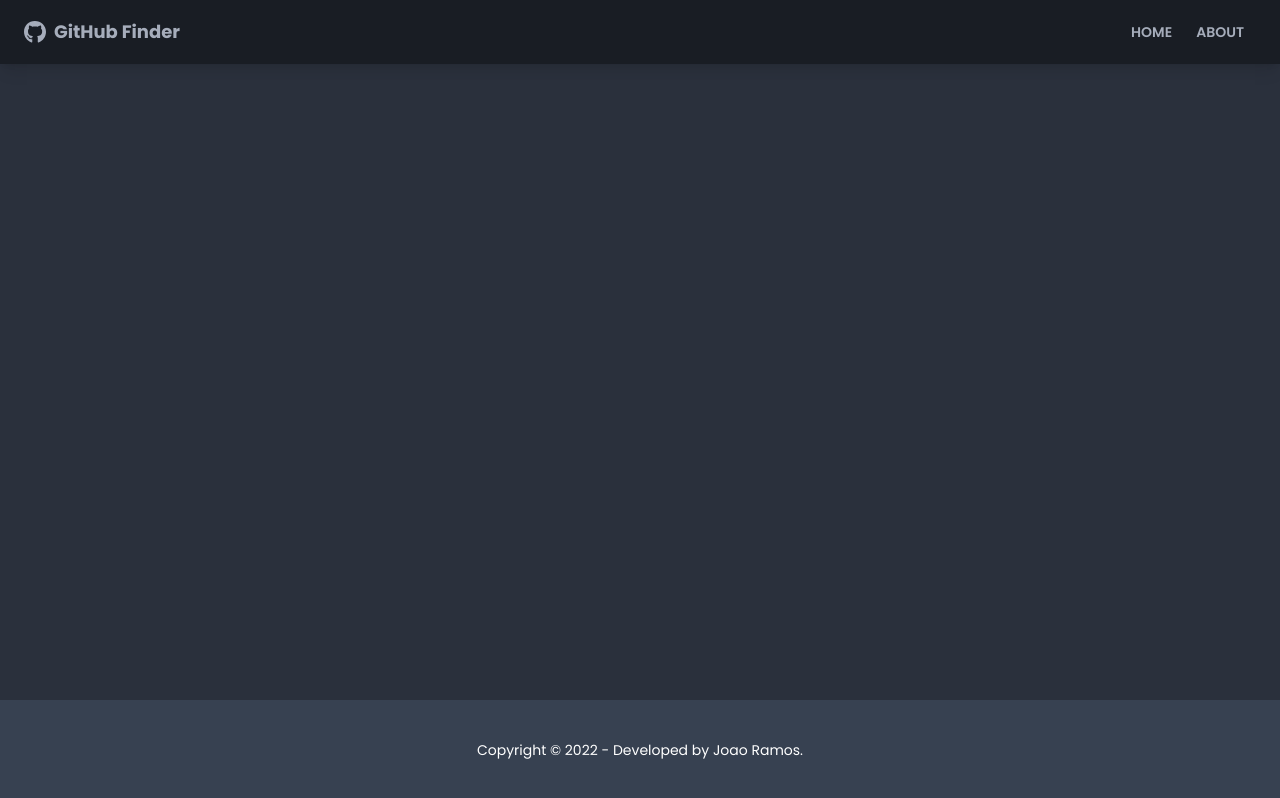
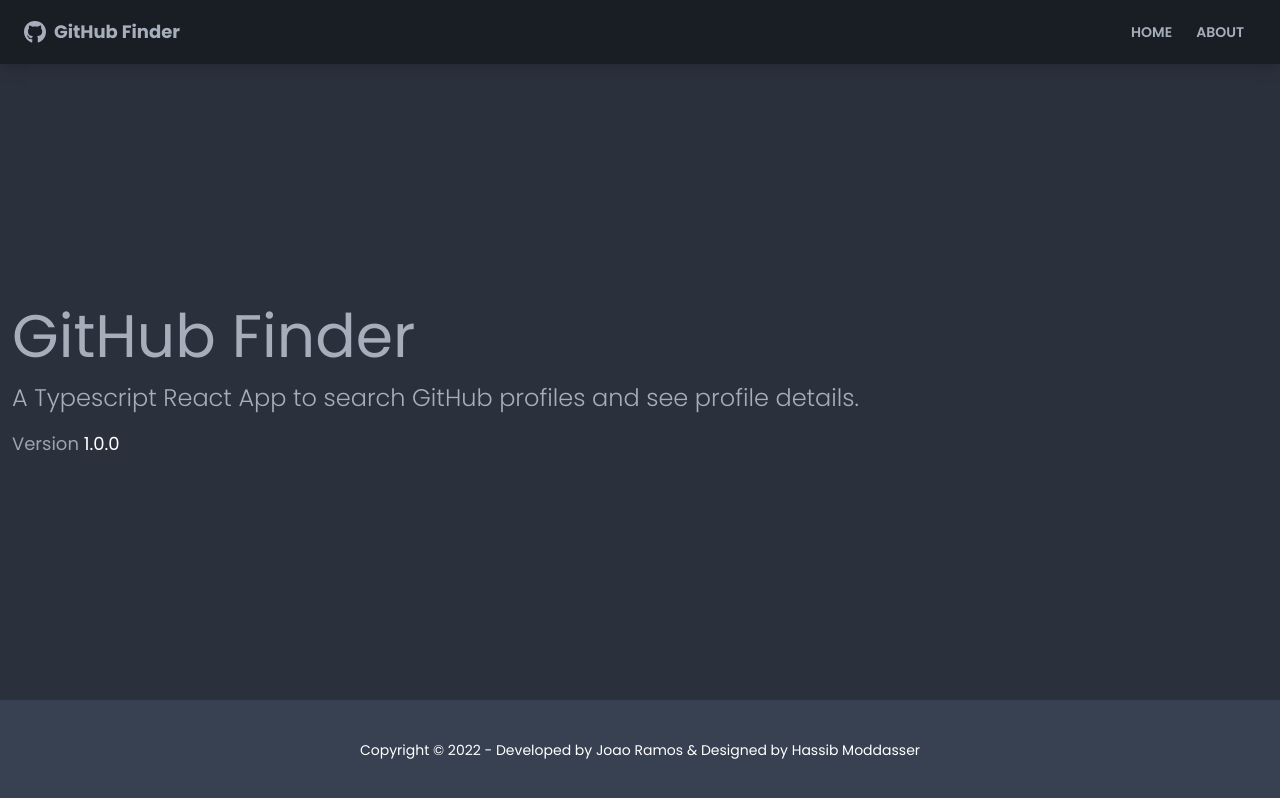
Before and after one commit to JoaoDanielRamos/github-finder, a React (Vite) app: page /about in a window 1280 px wide. Built offline with nearby package versions, Linux system fonts and the light colour scheme.

Commit message:
added about and 404 page

```diff
--- a/src/App.tsx
+++ b/src/App.tsx
@@ -7,15 +7,23 @@
 
 // * Pages
 import Home from './pages/Home';
+import About from './pages/About';
+import NotFound from './pages/NotFound';
 
 export default function App() {
   return (
     <Router>
       <div className='flex flex-col justify-between h-screen'>
         <Navbar title='GitHub Finder' />
-        <Routes>
-          <Route path='/' element={<Home />} />
-        </Routes>
+
+        <main className='container mx-auto px-3 pb-12'>
+          <Routes>
+            <Route path='/' element={<Home />} />
+            <Route path='/about' element={<About />} />
+            <Route path='/*' element={<NotFound />} />
+          </Routes>
+        </main>
+
         <Footer />
       </div>
     </Router>
--- a/src/components/global/Navbar/Footer.tsx
+++ b/src/components/global/Navbar/Footer.tsx
@@ -4,7 +4,10 @@
   return (
     <footer className='footer p-10 bg-gray-700 text-primary-content footer-center'>
       <div className='div'>
-        <p>Copyright &copy; {footerYear} - Developed by Joao Ramos.</p>
+        <p>
+          Copyright &copy; {footerYear} - Developed by Joao Ramos {'&'} Designed
+          by Hassib Moddasser
+        </p>
       </div>
     </footer>
   );
--- /dev/null
+++ b/src/pages/About.tsx
@@ -0,0 +1,15 @@
+export default function About() {
+  return (
+    <div>
+      <h1 className='text-6xl mb-4'>GitHub Finder</h1>
+      <p className='mb-4 text-2xl font-light'>
+        A Typescript React App to search GitHub profiles and see profile
+        details.
+      </p>
+      <p className='text-lg text-gray-400'>
+        Version <span className='text-white'>1.0.0</span>
+      </p>
+      <p className='text-lg text-gray-400'></p>
+    </div>
+  );
+}
--- a/src/pages/Home.tsx
+++ b/src/pages/Home.tsx
@@ -1,3 +1,7 @@
 export default function Home() {
-  return <></>;
+  return (
+    <div>
+      <h1 className='text-6xl'>Welcome</h1>
+    </div>
+  );
 }
--- /dev/null
+++ b/src/pages/NotFound.tsx
@@ -0,0 +1,19 @@
+import { FaHome } from 'react-icons/fa';
+import { Link } from 'react-router-dom';
+
+export default function NotFound() {
+  return (
+    <div className='hero'>
+      <div className='text-center hero-content'>
+        <div className='max-w-lg'>
+          <h1 className='text-8xl font-bold mb-8'>Oops!</h1>
+          <p className='text-5xl mb-8'>404 - page not found.</p>
+          <Link to='/' className='btn btn-primary'>
+            <FaHome className='mr-2' />
+            back to home
+          </Link>
+        </div>
+      </div>
+    </div>
+  );
+}
```
